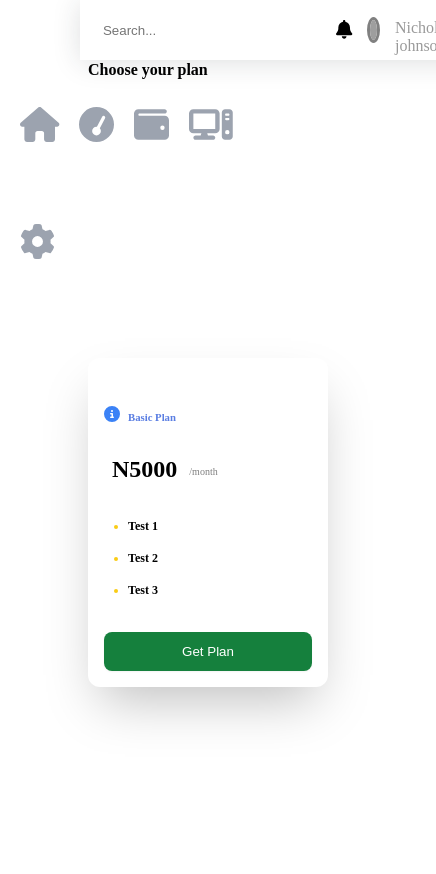
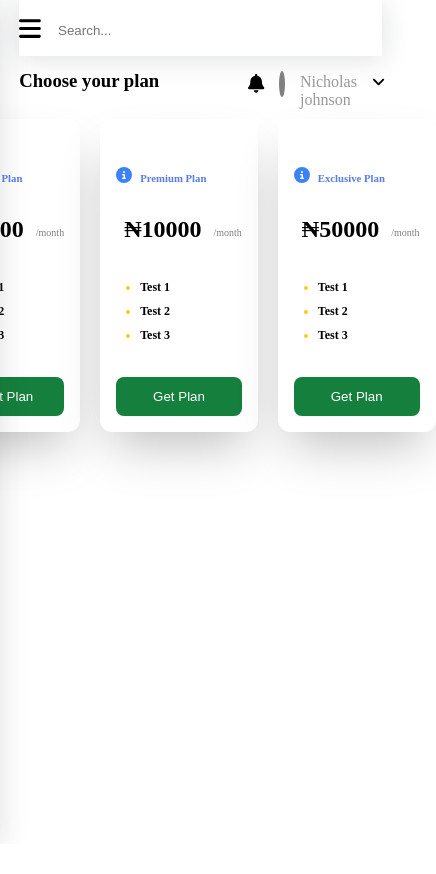
Before and after one commit to Lan5555/Virtual-lab-, a Next.js app: page /pages/subscription in a window 390 px wide. Shown: the top 874 px of the page, 436 px wide, since content can reach past the window. After the commit the page ends 844 px from the top, so only its background shows below. Built offline with nearby package versions, Linux system fonts and the light colour scheme; grey boxes are pictures that could not be loaded.

Commit message:
media query reform, content alignment

```diff
--- a/src/app/components/payment-card.tsx
+++ b/src/app/components/payment-card.tsx
@@ -3,28 +3,30 @@ import { FontAwesomeIcon } from "@fortawesome/react-fontawesome";
 
 interface props{
     header?:string;
-Price?:number;
+    price?:number;
     limit?:string;
     features?:string[];
+    currencySymbol?: string;
     onPressed?:() => void;
 }
-const PaymentCard:React.FC<props> = ({header,Price,limit,features, onPressed}) => {
+const PaymentCard:React.FC<props> = ({header,price,limit,features, currencySymbol, onPressed}) => {
+    const symbol = currencySymbol ? currencySymbol : "₦";
     return (
-        <div className="p-4 flex justify-start flex-col shadow-2xl gap-0 w-52 rounded-xl bg-white hover:shadow-slate-400">
+        <div className="p-4 my-2 mr-5 flex justify-start flex-col shadow-2xl gap-0 w-52 rounded-xl bg-white hover:shadow-slate-400">
             <div className="flex gap-2 relative top-8">
                     <FontAwesomeIcon icon={faInfoCircle} className="text-blue-500"></FontAwesomeIcon>
                     <h6 className="relative -top-5 text-blue-700 animate-pulse">{header}</h6>
                 </div>
             <div className="flex gap-3">
-            <h2 className="relative ml-2">{`N${Price}`}</h2>
+                <h2 className="relative ml-2">{`${symbol}${price}`}</h2>
                 <p className="text-xxs relative top-5 opacity-50">{`/${limit}`}</p>
             </div>
             <div>
+                <ul className="relative -left-4 marker:text-yellow-400">
                     {features?.map((element,index) => (
-            <ul className="relative -left-4 marker:text-yellow-400">
-                <li key={element} className="text-xs font-bold">{element}</li>
+                        <li key={index} className="text-xs font-bold my-2">{element}</li>
+                    ))}
                 </ul>
-        ))}
             </div>
             <br></br>
             <button  className="p-3 w-full text-center bg-green-700 text-white rounded-lg border-none hover:bg-gray-500 shadow-sm cursor-pointer" onClick={onPressed}>
--- a/src/app/components/plan.tsx
+++ /dev/null
@@ -1,48 +0,0 @@
-import { CSSProperties } from "react";
-
-interface PlanProps {
-    id: number;
-    title: string;
-    amount: number;
-    isCurrent: boolean;
-    properties: string[];
-    submitText: string;
-    onClick: () => void;
-}
-export const Plan:React.FC<PlanProps> = ({ id, title, amount, isCurrent, properties, submitText, onClick }) => {
-    const dotStyle: CSSProperties = {
-        borderRadius: '50%',
-        width: '1.2rem',
-        height: '1.2rem',
-        color: isCurrent ? 'darkgreen' : 'blueviolet',
-    }
-    const amountStyle: CSSProperties = {
-        fontSize: '23pt',
-        fontWeight: 'bold',
-    }
-    return (
-        <div>
-            <div className="mx-3">
-                <span style={dotStyle}></span>  <h6>{ title }</h6>
-            </div>
-
-            <div>
-                <span style={amountStyle}>{ amount }</span>
-                <small>/ month</small>
-            </div>
-
-            <ul className="list-disc">
-                { properties.map((it, index) => (
-                    <li key={index}>{it}</li>
-                ))}
-            </ul>
-
-            <button
-                type="button"
-                onClick={ onClick }
-            >
-                { submitText }
-            </button>
-        </div>
-    );
-}
--- a/src/app/css/dashboard.module.css
+++ b/src/app/css/dashboard.module.css
@@ -1,61 +1,89 @@
+.sidebar{
+    width: 15rem;
+    padding: 0;
+    background-color: #fff;
+    /* color: #fff; */
+    height: 100vh;
+    position: fixed;
+    top: 0;
+    left: 0;
+    overflow-y: auto;
+    transition: transform 0.3s ease;
+    box-shadow: 0 0.15rem 1.75rem 0 rgba(33 40 50 / 15%);
+}
 
-@media (min-width:1024px){
-    /* fix for this too */
-    .sidebar{
-        width: 18%;
-        position: fixed;
-        left: 0;
-        height: 100vh;
-        box-shadow: 0 0.15rem 1.75rem 0 rgba(33 40 50 / 15%);
-        background-color: white;
-        padding: 10px;
-        overflow:auto;
-        background-color: white;
+.content{
+    margin-top: 2rem;
+    margin-left: 15rem;
+    padding: 1.2rem;
+    transition: margin-left 0.3s ease;
+}
+
+/* For screens 1024px and larger */
+@media (min-width: 1024px) {
+    .sidebar {
+      width: 18rem;
+    }
+    .content {
+      margin-left: 18rem;
     }
 }
-@media (min-width: 768px) and (max-width:1024px){
-/* fix for this too*/
-.sidebar{
-    width: 13%;
-    position: fixed;
-    left: 0;
-    height: 100vh;
-    box-shadow: 0 0.15rem 1.75rem 0 rgba(33 40 50 / 15%);
-    background-color: white;
-    padding: 10px;
-    overflow:hidden;
-    background-color: white;
+
+/* For screens between 768px and 1024px */
+@media (min-width: 768px) and (max-width: 1023px) {
+    .sidebar {
+      width: 15rem;
+    }
+    .content {
+      margin-left: 15rem;
+    }
 }
 
-}
-@media (min-width:542px) and (max-width:1440px){
-    .sidebar{
-        width: 13%;
-        position: fixed;
-        left: 0;
-        height: 100vh;
-        box-shadow: 0 0.15rem 1.75rem 0 rgba(33 40 50 / 15%);
-        background-color: white;
-        padding: 10px;
-        overflow:hidden;
-        background-color: white;
-        z-index: 2;
+/* For screens between 543px and 767px */
+@media (min-width: 543px) and (max-width: 767px) {
+    .sidebar {
+      width: 3.5rem;
+    }
+    .content {
+      margin-left: 3.5rem;
     }
 }
-@media screen and (max-width: 542px){
-/* fix for this too*/
 
+/* For screens smaller than 542px */
+@media screen and (max-width: 542px) {
+    .sidebar {
+        transform: translateX(-100%);
+        position: absolute;
+    }
+    .content {
+        margin-left: 0;
+    }
+    .sidebar.open {
+        transform: translateX(0);
+    }
 }
+
+.smallSidebar{
+    width: 15rem;
+    padding: 0;
+    background-color: #fff;
+    /* color: #fff; */
+    height: 100vh;
+    position: relative;
+    top: 0;
+    left: 0;
+    overflow-y: auto;
+    transition: transform 0.3s ease;
+}
+
 .header{
     position: fixed;
     top:0;
-    height: 40px;
+    height: 3.5rem;
     box-shadow: 0 0.15rem 1.75rem 0 rgba(33 40 50 / 15%);
-    width: 100%;
-    left: 20.5%;
-    padding: 10px;
+    width: 93%;
+    background-color: #fff;
 }
-
 
 .header input{
     position: absolute;
@@ -66,20 +94,7 @@
     outline: none;
 
 }
-.content{
-    position: absolute;
-    left: 20%;
-    top:30px;
-    padding: 10px;
-    width: auto;
-    height: auto;
-}
-.sidebarHeader{
-    width: 100%;
-    height: 180px;
-    background-color: black;
 
-}
 .Avatar{
     border-radius: 50%;
     height: 20px;
@@ -90,7 +105,7 @@
 }
 .Avatar1{
     display: flex;
-    margin-top: 10px;
+    margin-top: 15px;
     margin-left: 63%;
     gap: 15px;
 }
--- a/src/app/page-layouts/page-layout.tsx
+++ b/src/app/page-layouts/page-layout.tsx
@@ -9,13 +9,29 @@ import React from "react";
 const PageLayout: React.FC<{ children: React.ReactNode }> = ({ children }) => {
     const [state, setState] = useState(false);
     const [name, setName] = useState('angleDown');
+    const [search, setSearch] = useState('');
+    const [open, setIsOpen] = useState(true);
+    const [showBars, showSideBars] = useState(false);
+
 
     const handleSetName = (name: string) => {
         setName(name == 'angleDown' ? 'close' : 'angleDown');
     }
 
+    const handleSetSearch = (search: string) => {
+      setSearch(search);
+    }
+
     const toggleState = () => {
         setState(prevState => !prevState);
+    }
+
+    const handleSideIsOpen = (val: boolean) => {
+      setIsOpen(val);
+    }
+
+    const handleShowBars = (val: boolean) => {
+      showSideBars(val);
     }
 
     const pageLayoutProps = {
@@ -27,18 +43,22 @@ const PageLayout: React.FC<{ children: React.ReactNode }> = ({ children }) => {
 
     return (
       <div className="main-layout">
-        <LayoutHead search="" dropdown={state} name={name} setName={handleSetName} setView={toggleState} />
         {state ? <DropDown category={'avatar'} src={'/misc/oct.jpg'} content='You are currently on a free plan'
                  onPressed1={()=>{ }} onPressed2={()=>{
                 toggleState();
                 handleSetName(name);
                  }}/> : null}
-        <LayoutSide dropdown={state} />
-        <div className={styles.content}>{React.Children.map(children, (child) =>
-          React.isValidElement(child)
-            ? React.cloneElement(child, { ...pageLayoutProps })
-            : child
-        )}</div>
+        <LayoutSide sideIsOpen={open} toggleShowBars={ handleShowBars } />
+        <div className={styles.content}>
+          <LayoutHead search={ search } dropdown={state} showBars={showBars} name={name} setSearch={handleSetSearch} setName={handleSetName} setView={toggleState} toggleSideOpen={ handleSideIsOpen } />
+            <div>
+              {React.Children.map(children, (child) =>
+                React.isValidElement(child)
+                  ? React.cloneElement(child, { ...pageLayoutProps })
+                  : child
+              )}
+            </div>
+        </div>
       </div>
     );
 };
--- a/src/app/page-layouts/sections/layout-head.tsx
+++ b/src/app/page-layouts/sections/layout-head.tsx
@@ -1,20 +1,26 @@
 import Icon from '@/app/components/icons';
 import styles from '@/app/css/dashboard.module.css';
+import { faBars } from '@fortawesome/free-solid-svg-icons';
+import { FontAwesomeIcon } from '@fortawesome/react-fontawesome';
 import react, { useEffect, useState } from 'react';
 
 interface HeaderProps {
     search: string;
     dropdown: boolean;
+    showBars: boolean;
     name: string;
     setView:(val: boolean) => void;
     setName:(val: string) => void;
+    setSearch:(val: string) => void;
+    toggleSideOpen: (val: boolean) => void;
 }
 
-const LayoutHead:React.FC<HeaderProps> = ({ search, dropdown, name, setView, setName }) => {
+const LayoutHead:React.FC<HeaderProps> = ({ search, dropdown, showBars, name, toggleSideOpen, setView, setSearch, setName }) => {
 
     return (
         <div className={styles.header}>
-            <input type='search' placeholder='Search...'></input>
+            { showBars ? (<FontAwesomeIcon icon={faBars} className='mr-1 my-4' style={{ height: '25px' }} title='Open' onClick={ () => toggleSideOpen(true) }></FontAwesomeIcon>) : (<span></span>) }
+            <input type='search' placeholder='Search...' onInput={(e: any) => setSearch(e.target.value)}></input>
             <div className={styles.Avatar1}>
                 <Icon iconName={'bell'} size1={'14pt'} onPressed={() => { } } color={''}/>
                 <div className={styles.Avatar}>
--- a/src/app/page-layouts/sections/layout-side.tsx
+++ b/src/app/page-layouts/sections/layout-side.tsx
@@ -8,25 +8,30 @@ import { faComputer, faGear, faHome, faTachometer, faWallet } from '@fortawesome
 import { useEffect, useState } from "react";
 
 interface SidebarProps {
-    dropdown: boolean;
+    sideIsOpen: boolean;
+    toggleShowBars: (val: boolean) => void;
 }
-const LayoutSide:React.FC<SidebarProps> = ({ dropdown }) => {
+const LayoutSide:React.FC<SidebarProps> = ({ sideIsOpen, toggleShowBars }) => {
     const router = useRouter();
     const [mediaquery, setMediaQuery] = useState('desktop');
 
     const checkScreen = () => {
-        const desktop = window.matchMedia('(min-width:1242px)');
+        const desktop = window.matchMedia('(min-width:768px)');
         const tablet = window.matchMedia('(min-width:542px)');
         const mobile = window.matchMedia('(max-width:600px)');
 
         if (desktop.matches) {
             setMediaQuery('desktop');
+            toggleShowBars(false)
         } else if (tablet.matches) {
             setMediaQuery('tablet');
+            toggleShowBars(false)
         } else if (mobile.matches) {
             setMediaQuery('mobile');
+            toggleShowBars(true)
         } else {
             setMediaQuery('desktop');
+            toggleShowBars(false)
         }
     };
 
@@ -35,45 +40,70 @@ const LayoutSide:React.FC<SidebarProps> = ({ dropdown }) => {
         const handleResize = () => checkScreen();
         window.addEventListener('resize', handleResize);
         return () => window.removeEventListener('resize', handleResize);
-    },[dropdown]);
+    });
 
     return (
-        <div className={styles.sidebar}>
-            <AnimatedText position={'center'} size={'18pt'} text={'Virtual Lab'} icon={undefined} />
-        {/* {mediaquery == 'desktop' ? (<div className={styles.wrapper}>
-            <h1>Dashboard</h1>
-            </div>
-        ): null} */}
-            {/* <br></br> */}
+        <div>
+            {sideIsOpen ? (<div className={styles.sidebar}>
+                {mediaquery == 'desktop' ? (<AnimatedText position={'center'} size={'18pt'} text={'Virtual Lab'} icon={undefined} />) : (<div className='text-center my-3 mx-auto text-gray-400 hover:text-black'>VL</div>)}
+                <br></br>
 
                 {mediaquery == 'desktop' ? (<ListTile leading={<Icon size1={''} iconName={'Home'} onPressed={() => { } } color={''}/>} text={'Dashboard'} trailing={() => {
                     router.push('/pages/dashboard');
                 }}/>
-            ):<FontAwesomeIcon icon={faHome} className='p-5text-center ml-5 text-gray-400 hover:text-black' style={{height:'35px'}} title='Home'></FontAwesomeIcon>}
+                ):<><FontAwesomeIcon icon={faHome} className='text-center my-2 ml-2 text-gray-400 hover:text-black' style={{ height: '30px' }} title='Home' onClick={() => { router.push('/pages/dashboard'); } }></FontAwesomeIcon><br /></>}
                 {mediaquery == 'desktop' ? (<ListTile leading={<Icon size1={''} iconName={'dashboard'} onPressed={() => { } } color={''}/>} text={'Activities'} trailing={() => {
                     router.push('/pages/activities');
                 }}/>
-            ):<FontAwesomeIcon icon={faTachometer} className='p-5text-center ml-5 mt-10  text-gray-400  hover:text-black' style={{height:'35px'}} title='Dashboard'></FontAwesomeIcon>}
+                ):<><FontAwesomeIcon icon={faTachometer} className='text-center my-2 ml-2  text-gray-400  hover:text-black' style={{ height: '30px' }} title='Dashboard' onClick={() => { router.push('/pages/activities'); } }></FontAwesomeIcon><br /></>}
                 {mediaquery == 'desktop' ? (<ListTile leading={<Icon size1={''} iconName={'wallet'} onPressed={() => { } } color={''}/>} text={'Subscription'} trailing={() => {
                     router.push('/pages/subscription');
                 }}/>
-            ): <FontAwesomeIcon icon={faWallet} className='p-5text-center ml-5 mt-10  text-gray-400  hover:text-black' style={{height:'35px'}} title='Subscription'></FontAwesomeIcon>}
+                ): <><FontAwesomeIcon icon={faWallet} className='text-center my-2 ml-2  text-gray-400  hover:text-black' style={{ height: '30px' }} title='Subscription' onClick={() => { router.push('/pages/subscription'); } }></FontAwesomeIcon><br /></>}
                 {mediaquery == 'desktop' ? (<ListTile leading={<Icon size1={''} iconName={'Computer'} onPressed={() => { } } color={''}/>} text={'Lab'} trailing={ ()=>{
                     router.push('/pages/lab');
                 }}/>
-            ):<FontAwesomeIcon icon={faComputer} className='p-5text-center ml-5 mt-10  text-gray-400  hover:text-black' style={{height:'35px'}} title='Lab' onClick={() => {}}></FontAwesomeIcon>}
+                ):<><FontAwesomeIcon icon={faComputer} className='text-center my-2 ml-2  text-gray-400  hover:text-black' style={{ height: '30px', width: '32px' }} title='Lab' onClick={() => { router.push('/pages/lab'); } }></FontAwesomeIcon><br /></>}
                 <br></br>
                 {mediaquery == 'desktop' ? (<ListTile leading={<Icon size1={''} iconName={'Gear'} onPressed={() => { } } color={''}/>} text={'Settings'} trailing={() => {
                     router.push('/pages/settings');
                 }}/>
-            ): <FontAwesomeIcon icon={faGear} className='p-5text-center ml-5 mt-20  text-gray-400  hover:text-black' style={{height:'35px'}} title='Settings'></FontAwesomeIcon>}
+                ): <><FontAwesomeIcon icon={faGear} className='text-center my-4 ml-2 text-gray-400  hover:text-black' style={{ height: '30px' }} title='Settings' onClick={() => { router.push('/pages/settings'); } }></FontAwesomeIcon><br /></>}
                 {mediaquery == 'desktop' ? (
                 <div className={styles.advert}>
                     <img src='/misc/oct.jpg'></img>
                     <h2>Octopath traveler</h2>
                 <p>Play now</p>
                 </div>
-            ):null}
+                ):<div></div>}
+            </div>) : (<div className={styles.smallSidebar}>
+                <AnimatedText position={'center'} size={'18pt'} text={'Virtual Lab'} icon={undefined} />
+                <br></br>
+
+                <ListTile leading={<Icon size1={''} iconName={'Home'} onPressed={() => { } } color={''}/>} text={'Dashboard'} trailing={() => {
+                    router.push('/pages/dashboard');
+                }}/>
+
+                <ListTile leading={<Icon size1={''} iconName={'dashboard'} onPressed={() => { } } color={''}/>} text={'Activities'} trailing={() => {
+                    router.push('/pages/activities');
+                }}/>
+                <ListTile leading={<Icon size1={''} iconName={'wallet'} onPressed={() => { } } color={''}/>} text={'Subscription'} trailing={() => {
+                    router.push('/pages/subscription');
+                }}/>
+                <ListTile leading={<Icon size1={''} iconName={'Computer'} onPressed={() => { } } color={''}/>} text={'Lab'} trailing={ ()=>{
+                    router.push('/pages/lab');
+                }}/>
+                <br></br>
+                <ListTile leading={<Icon size1={''} iconName={'Gear'} onPressed={() => { } } color={''}/>} text={'Settings'} trailing={() => {
+                    router.push('/pages/settings');
+                }}/>
+
+                <div className={styles.advert}>
+                    <img src='/misc/oct.jpg'></img>
+                    <h2>Octopath traveler</h2>
+                    <p>Play now</p>
+                </div>
+            </div>)}
         </div>
     )
 }
--- a/src/app/pages/activities/page.tsx
+++ b/src/app/pages/activities/page.tsx
@@ -5,7 +5,7 @@ import PageLayout from "@/app/page-layouts/page-layout";
 const Activities: React.FC = () => {
     return (
         <PageLayout>
-            <div>
+            <div className="">
                 <h4>Activities</h4>
             </div>
         </PageLayout>
--- a/src/app/pages/dashboard/page.tsx
+++ b/src/app/pages/dashboard/page.tsx
@@ -7,7 +7,10 @@ import PageLayout from '@/app/page-layouts/page-layout';
 const Dashboard:React.FC = () => {
     return (
         <PageLayout>
-            <div className={styles.content}>
+            <div className="">
+                <h3>Dashboard</h3>
+            </div>
+            <div>
                 <div className={styles.barContainer}>
                     <div className={styles.bars}>
                     <Wrap color='white' content={<h3 style={{fontSize:'13pt'}}><Icon size1={''}
--- a/src/app/pages/settings/page.tsx
+++ b/src/app/pages/settings/page.tsx
@@ -5,7 +5,7 @@ import PageLayout from "@/app/page-layouts/page-layout";
 const Settings: React.FC = () => {
     return (
         <PageLayout>
-            <div>
+            <div className="">
                 <h4>Settings</h4>
             </div>
         </PageLayout>
--- a/src/app/pages/subscription/page.tsx
+++ b/src/app/pages/subscription/page.tsx
@@ -4,19 +4,41 @@ import PaymentCard from "@/app/components/payment-card";
 import PageLayout from "@/app/page-layouts/page-layout";
 
 const Subscription: React.FC = () => {
+    const plans = [{
+        header: "Basic Plan",
+        price: 5000,
+        features: ['Test 1', 'Test 2', 'Test 3'],
+        limit: "month",
+    }, {
+        header: "Premium Plan",
+        price: 10000,
+        features: ['Test 1', 'Test 2', 'Test 3'],
+        limit: "month",
+    }, {
+        header: "Exclusive Plan",
+        price: 50000,
+        features: ['Test 1', 'Test 2', 'Test 3'],
+        limit: "month",
+    }];
+
     return (
         <PageLayout>
-            <div>
-                <h4>Choose your plan</h4>
+            <div className="">
+                <h3>Choose your plan</h3>
             </div>
 
-            <div className="flex justify-center items-center h-screen">
-                <PaymentCard
-                    header="Basic Plan"
-                    Price={5000}
-                    features={['Test 1', 'Test 2', 'Test 3']}
-                    limit="month">
-                </PaymentCard>
+            <div className="flex justify-center items-center">
+
+                { plans.map((it) => (
+                    <PaymentCard
+                        key={it.header}
+                        header={it.header}
+                        price={it.price}
+                        features={it.features}
+                        limit={it.limit}>
+                    </PaymentCard>
+                ))}
+
             </div>
         </PageLayout>
     )
```
Also changed, not shown: src/app/components/listtile.tsx (+8 -9 lines). Lines whose indentation alone changed are shown as unchanged.
